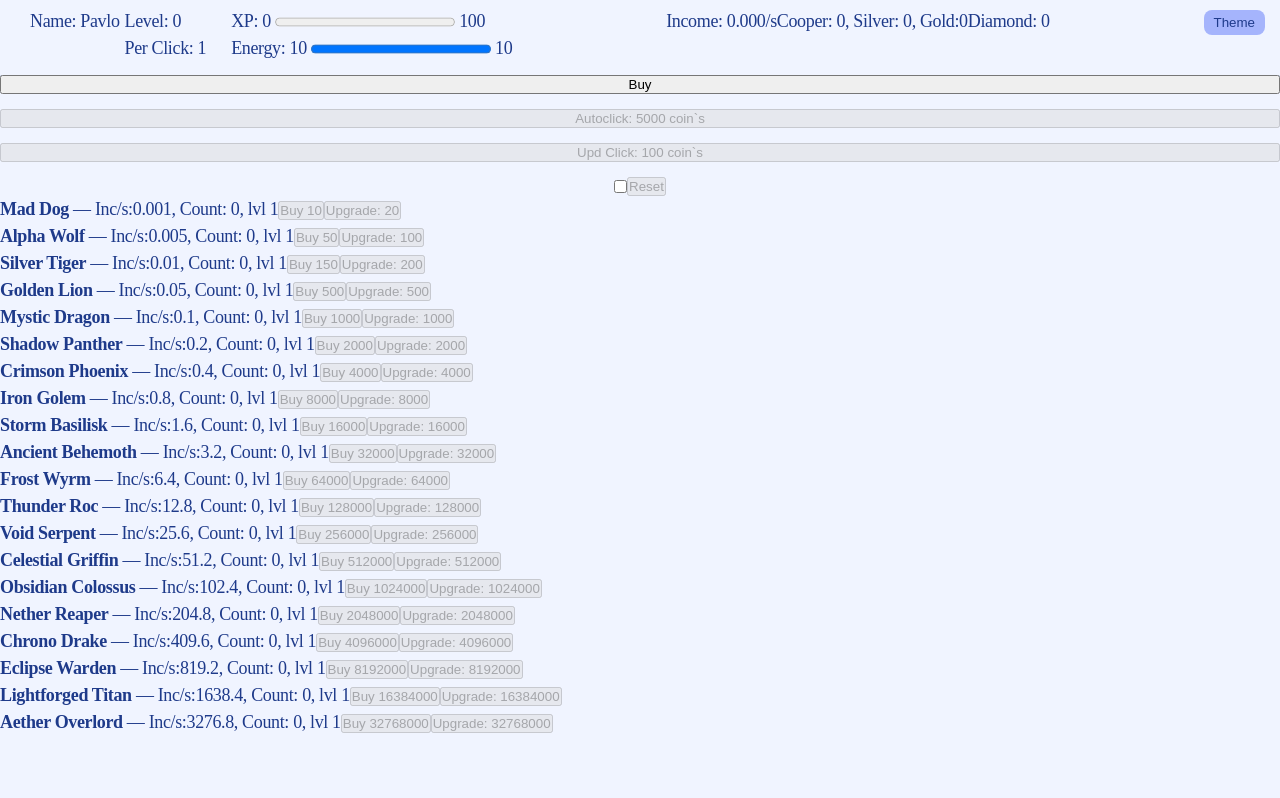
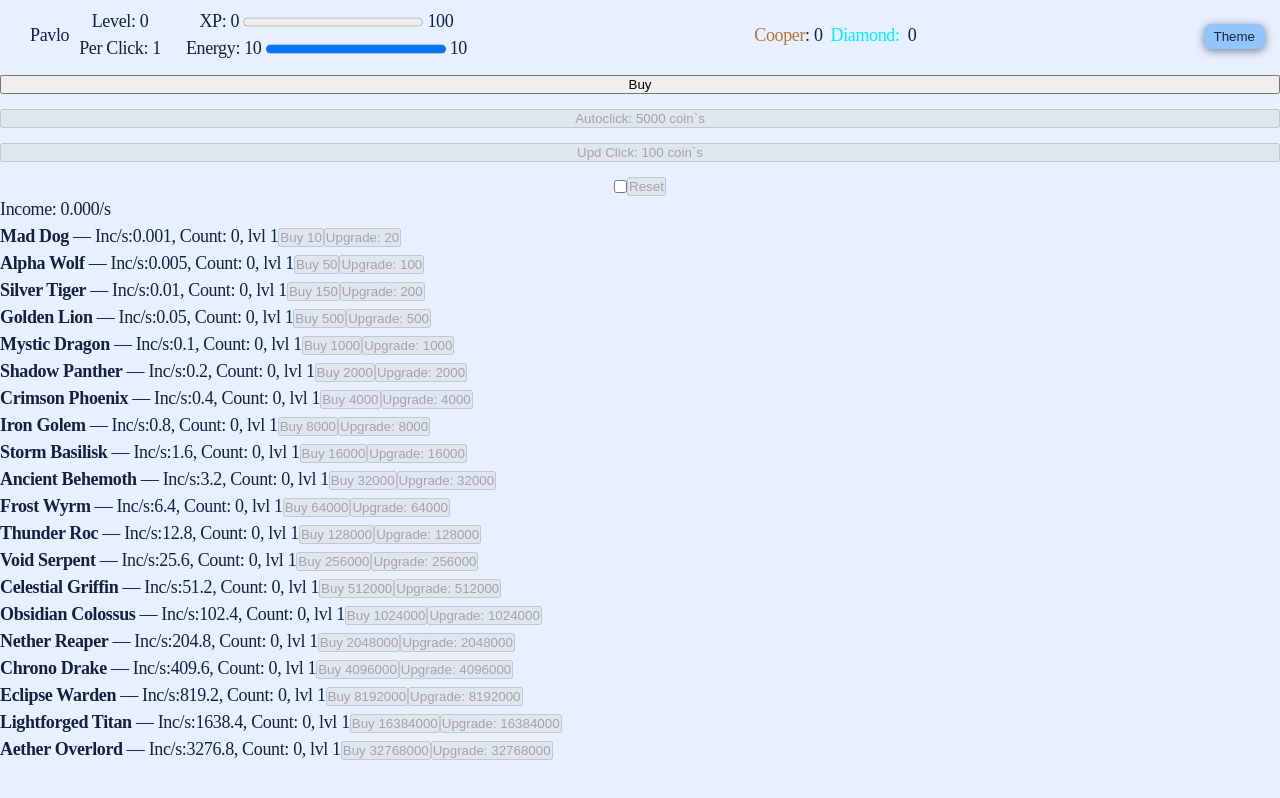
Before and after one commit to Havrylyuk-UA/pet_the_dog_front, a React (Vite) app: page / in a window 1280 px wide. Built offline with nearby package versions, Linux system fonts and the light colour scheme.

Commit message:
add some styles in header

```diff
--- a/src/components/ArmyList/ArmyList.jsx
+++ b/src/components/ArmyList/ArmyList.jsx
@@ -28,12 +28,17 @@ const ArmyList = () => {
   };
 
   return (
+    <div>
+      <span>Income: {user.perSecond.toFixed(3)}/s</span>
+
       <ul>
         {user.army.map((unit, i) => (
           <li key={i}>
             <ArmyListItem
               unit={unit}
-            buyItem={() => handleBuyItem(unit.currency, unit.price, unit.name)}
+              buyItem={() =>
+                handleBuyItem(unit.currency, unit.price, unit.name)
+              }
               updUnit={() =>
                 handleBuyUpdUnit(unit, unit.currency, unit.armyUpgradeCost)
               }
@@ -41,6 +46,7 @@ const ArmyList = () => {
           </li>
         ))}
       </ul>
+    </div>
   );
 };
 
--- a/src/components/Header/Header.jsx
+++ b/src/components/Header/Header.jsx
@@ -8,7 +8,7 @@ const Header = () => {
   const user = useSelector(userSelector);
   const theme = useSelector(themeSelector);
 
-  const dispath = useDispatch();
+  const dispatch = useDispatch();
 
   const totalCopper = user.balance.coin;
 
@@ -23,15 +23,37 @@ const Header = () => {
 
   const handleChangeThemeClick = (theme) => {
     if (theme === "dark") {
-      dispath(handleChangeTheme("light"));
+      dispatch(handleChangeTheme("light"));
+    } else if (theme === "light") {
+      dispatch(handleChangeTheme("colored"));
+    } else if (theme === "colored") {
+      dispatch(handleChangeTheme("dark"));
     }
-    if (theme === "light") {
-      dispath(handleChangeTheme("colored"));
+  };
+
+  const finalBalance = (totalCopper) => {
+    if (silver > silverInGold) {
+      return (
+        <span>
+          <span className={css.header_gold}>Gold</span>: {gold.toFixed(0)}
+        </span>
+      );
+    } else if (totalCopper >= copperInSilver) {
+      return (
+        <span>
+          <span className={css.header_silver}>Silver</span>: {silver.toFixed(0)}
+        </span>
+      );
+    } else {
+      return (
+        <span>
+          <span className={css.header_cooper}>Cooper</span>: {copper.toFixed(0)}
+        </span>
+      );
     }
-    if (theme === "colored") {
-      dispath(handleChangeTheme("dark"));
-    } else return;
   };
+
+  const balance = finalBalance();
 
   return (
     <div
@@ -45,14 +67,14 @@ const Header = () => {
         <div className={clsx(css.header_profile, css.d_f)}>
           <div className={clsx(css.header_name_container, css.d_f)}>
             <div className={css.header_name}>
-              <span>Name: {user.profile}</span>
+              <span>{user.profile}</span>
             </div>
             <div className={clsx(css.header_name_info, css.d_f_c)}>
               <span>Level: {user.lvl}</span>
               <span>Per Click: {user.perClick}</span>
             </div>
           </div>
-          <div className={clsx(css.heaer_progressbar, css.d_f_c)}>
+          <div className={clsx(css.header_progressbar, css.d_f_c)}>
             <span>
               <label htmlFor="file">XP:</label> {Math.floor(user.xp)}{" "}
               <progress max={user.xpToLevelUp} value={user.xp}>
@@ -69,13 +91,10 @@ const Header = () => {
             </span>
           </div>
         </div>
-        <div className={css.header_balance}>
-          <span>Income: {user.perSecond.toFixed(3)}/s</span>
-          <span>
-            Cooper: {Math.floor(copper)}, Silver: {Math.floor(silver)}, Gold:
-            {Math.floor(gold)}
-          </span>
-          <span>Diamond: {user.balance.gems}</span>
+        <div className={clsx(css.header_balance, css.d_f)}>
+          {balance}
+          <span className={css.header_diamond}>Diamond:</span>{" "}
+          {user.balance.gems}
         </div>
         <div>
           <button
--- a/src/components/Header/Header.module.scss
+++ b/src/components/Header/Header.module.scss
@@ -4,10 +4,14 @@
 
 .d_f {
   display: flex;
+  justify-content: center;
+  align-items: center;
 }
 
 .d_f_c {
   display: flex;
+  justify-content: center;
+  align-items: center;
   flex-direction: column;
 }
 
@@ -15,13 +19,12 @@
   height: 75px;
 
   .header_panel {
-    justify-content: space-between;
     margin: 0 15px;
     padding-top: 8px;
   }
 
   .header_name_container {
-    gap: 5px;
+    gap: 10px;
   }
 
   .header_name {
@@ -35,10 +38,12 @@
     margin-left: 15px;
   }
 
-  .heaer_progressbar {
+  .header_progressbar {
   }
 
   .header_balance {
+    margin-left: auto;
+    margin-right: auto;
     gap: 8px;
   }
 
@@ -50,7 +55,7 @@
 
   .header_theme_btn_d {
     background-color: $button-inactive-dark;
-    box-shadow: 0 0 0 $shadow-dark;
+    box-shadow: 0 2px 8px $shadow-dark;
     color: $text-dark;
     &:hover {
       background-color: $hover-dark;
@@ -59,7 +64,7 @@
 
   .header_theme_btn_l {
     background-color: $button-inactive-light;
-    box-shadow: 0 0 0 $shadow-light;
+    box-shadow: 0 2px 8px$shadow-light;
     color: $text-light;
 
     &:hover {
@@ -69,12 +74,28 @@
 
   .header_theme_btn_c {
     background-color: $button-inactive-colored;
-    box-shadow: 0 0 0 $shadow-colored;
+    box-shadow: 0 2px 8px $shadow-colored;
     color: $text-colored;
 
     &:hover {
       background-color: $hover-colored;
     }
+  }
+
+  .header_cooper {
+    color: $resource-copper;
+  }
+
+  .header_silver {
+    color: $resource-silver;
+  }
+
+  .header_gold {
+    color: $resource-gold;
+  }
+
+  .header_diamond {
+    color: $resource-diamond;
   }
 }
 
--- a/src/styles/_colors.scss
+++ b/src/styles/_colors.scss
@@ -3,7 +3,7 @@
 $background-dark: #1e1e2f;
 $text-dark: #f5f5f5;
 $hover-dark: #2c2c40;
-$shadow-dark: rgba(0, 0, 0, 0.6);
+$shadow-dark: rgba(148, 147, 147, 0.726);
 $button-active-dark: #3b82f6;
 $button-inactive-dark: #4b4b63;
 
@@ -12,23 +12,24 @@ $button-inactive-dark: #4b4b63;
 $background-light: #ffffff;
 $text-light: #1a1a1a;
 $hover-light: #f0f0f0;
-$shadow-light: rgba(0, 0, 0, 0.1);
+$shadow-light: rgba(0, 0, 0, 0.5);
 $button-active-light: #2563eb;
 $button-inactive-light: #d1d5db;
 
 // !Colored
 
-$background-colored: #f0f4ff;
-$text-colored: #1e3a8a;
-$hover-colored: #c7d2fe;
-$shadow-colored: rgba(30, 58, 138, 0.3);
-$button-active-colored: #6366f1;
-$button-inactive-colored: #a5b4fc;
+$background-colored: #e6f0ff;
+$text-colored: #14213d;
+$hover-colored: #b3cfff;
+$shadow-colored: rgba(20, 33, 61, 0.548);
+$button-active-colored: #2563eb;
+$button-inactive-colored: #93c5fd;
 
 // !Resources
 $resource-gold: #ffd700;
 $resource-silver: #c0c0c0;
 $resource-copper: #b87333;
+$resource-diamond: #00eeff;
 
 // !Progressbar
 $progress-xp: #9b59b6;
```
Lines whose indentation alone changed are shown as unchanged.
